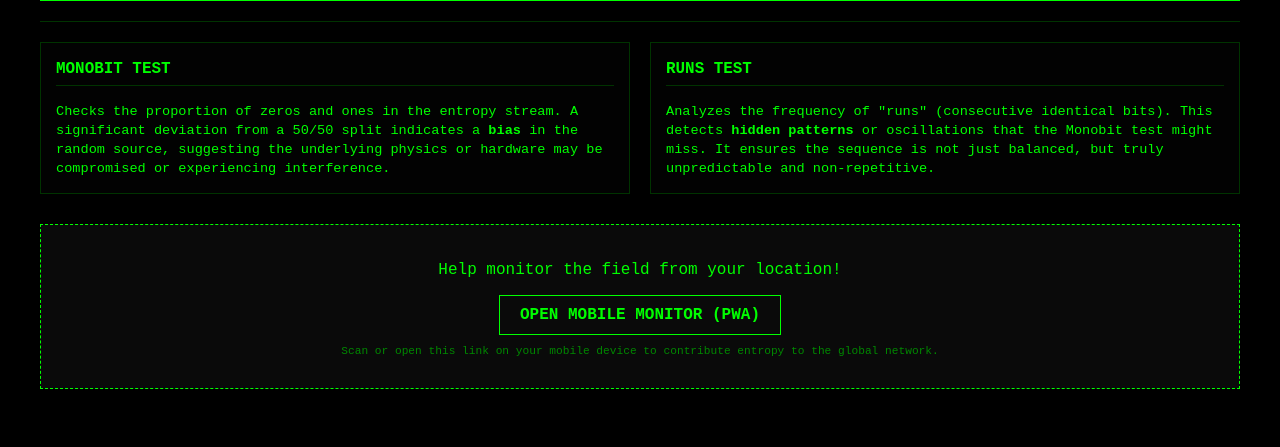
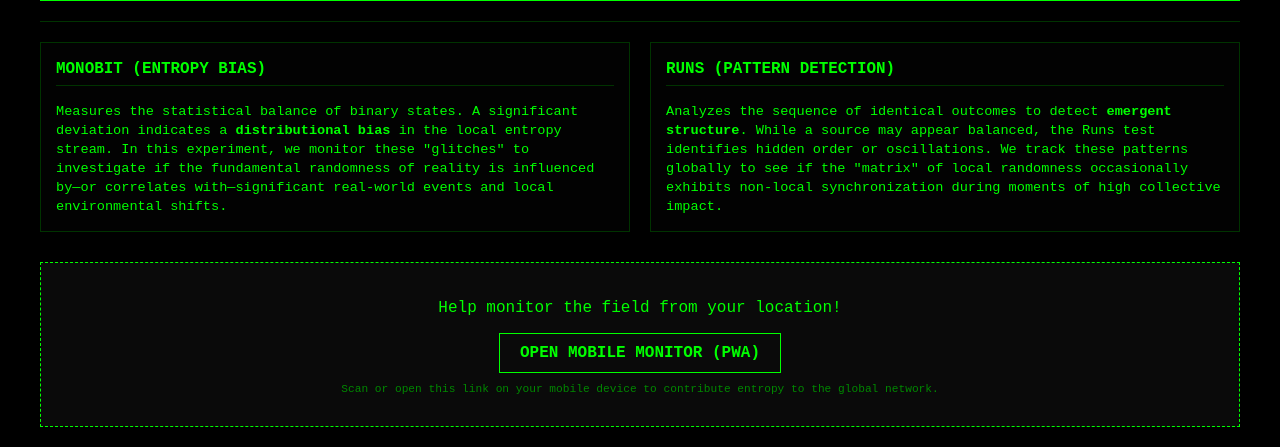
Before and after one commit to snetting/glitch-mon, a FastAPI app: page / in a window 1280 px wide. Shown: the part 916-1363 px from the top of the page. Before the commit the page ends 1305 px from the top, so only its background shows below. Run offline with FastAPI, Linux system fonts and the light colour scheme; data comes from the database, SQL or seed files in the repository.

Commit message:
Refine info panel text to reflect the experimental and 'glitch in the matrix' themes

```diff
--- a/server/templates/dashboard.html
+++ b/server/templates/dashboard.html
@@ -57,12 +57,12 @@
 
         <div class="info-section">
             <div class="info-card">
-                <h3>Monobit Test</h3>
-                Checks the proportion of zeros and ones in the entropy stream. A significant deviation from a 50/50 split indicates a <b>bias</b> in the random source, suggesting the underlying physics or hardware may be compromised or experiencing interference.
+                <h3>Monobit (Entropy Bias)</h3>
+                Measures the statistical balance of binary states. A significant deviation indicates a <b>distributional bias</b> in the local entropy stream. In this experiment, we monitor these "glitches" to investigate if the fundamental randomness of reality is influenced by—or correlates with—significant real-world events and local environmental shifts.
             </div>
             <div class="info-card">
-                <h3>Runs Test</h3>
-                Analyzes the frequency of "runs" (consecutive identical bits). This detects <b>hidden patterns</b> or oscillations that the Monobit test might miss. It ensures the sequence is not just balanced, but truly unpredictable and non-repetitive.
+                <h3>Runs (Pattern Detection)</h3>
+                Analyzes the sequence of identical outcomes to detect <b>emergent structure</b>. While a source may appear balanced, the Runs test identifies hidden order or oscillations. We track these patterns globally to see if the "matrix" of local randomness occasionally exhibits non-local synchronization during moments of high collective impact.
             </div>
         </div>
 
```
